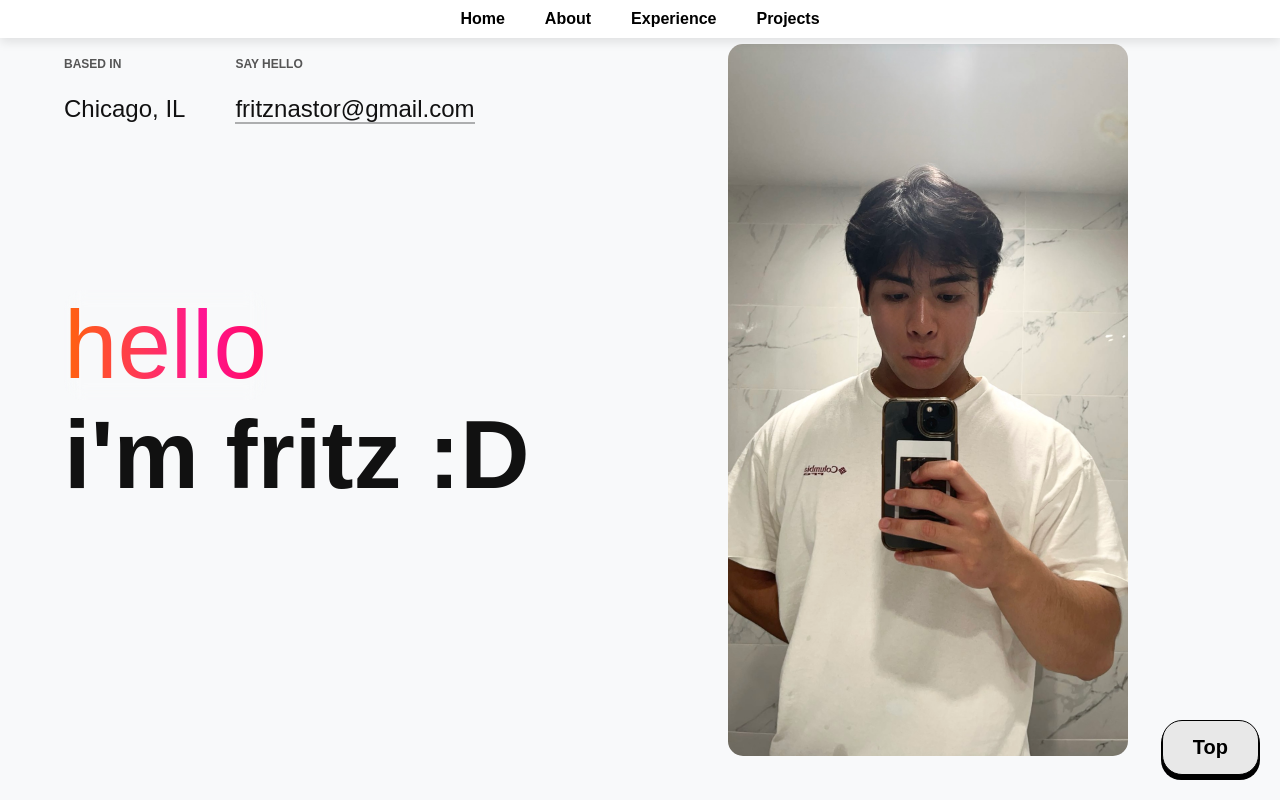
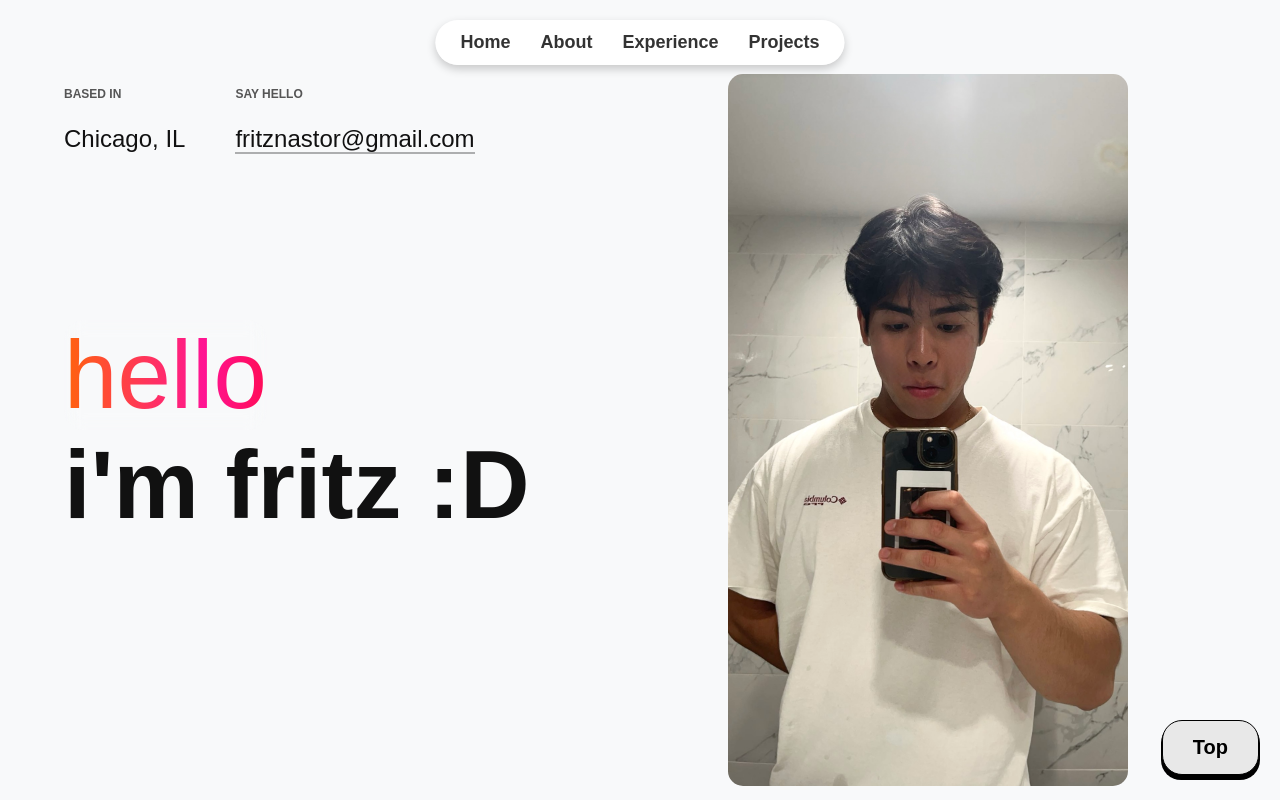
Before and after one commit to fritznastor/portfolio-website, a React (Vite) app in the folder my-portfolio/: page / in a window 1280 px wide. Shown: the top 800 px of the page. Built offline with nearby package versions, Linux system fonts and the light colour scheme.

Commit message:
navbar widget

```diff
--- a/my-portfolio/src/styles/global.css
+++ b/my-portfolio/src/styles/global.css
@@ -13,35 +13,51 @@ body {
   flex-direction: column;
 }
 
-/* Navbar Styling */
+/* Navbar Widget */
 .navbar {
-  position: fixed; /* Keeps navbar fixed at the top */
-  top: 0;
-  left: 0;
-  width: 100%;
-  background: rgba(255, 255, 255, 0.9); /* Light background with slight transparency */
-  backdrop-filter: blur(5px); /* Optional: Adds a subtle blur effect */
-  box-shadow: 0px 4px 10px rgba(0, 0, 0, 0.1); /* Adds a shadow for visibility */
-  padding: 10px 0;
-  z-index: 1000; /* Ensures it stays above all sections */
-  display: flex;
-  justify-content: center; /* Centers navbar content */
+  position: fixed; /* Keeps it at the top */
+  top: 20px; /* Adds spacing from the top */
+  left: 50%; /* Centers it horizontally */
+  transform: translateX(-50%); /* Ensures it's centered */
+  background: rgba(255, 255, 255, 0.9); /* Slight transparency */
+  padding: 12px 25px; /* Adjusts padding */
+  border-radius: 25px; /* Makes the navbar rounded */
+  box-shadow: 0px 4px 10px rgba(0, 0, 0, 0.2); /* Adds a shadow effect */
+  display: flex; /* Keeps items aligned */
   align-items: center;
+  justify-content: center;
+  gap: 30px; /* Space between items */
+  z-index: 1000; /* Ensures it stays above other elements */
+  width: auto; /* Makes it fit content */
 }
 
 /* Navbar Links */
 .navbar a {
-  color: black;
-  margin: 0 20px;
+  cursor: pointer;
+  text-decoration: none;
+  font-size: 18px;
   font-weight: bold;
-  text-decoration: none;
-  cursor: pointer;
-  transition: opacity 0.3s;
+  color: #333; /* Dark text color */
+  transition: color 0.3s ease;
 }
 
+/* Hover Effect */
 .navbar a:hover {
-  opacity: 0.7;
+  color: #be0d0d; /* Change to your preferred hover color */
 }
+
+/* Responsive Fix */
+@media (max-width: 768px) {
+  .navbar {
+      padding: 10px 20px;
+      gap: 15px; /* Less spacing on smaller screens */
+  }
+
+  .navbar a {
+      font-size: 16px; /* Slightly smaller text */
+  }
+}
+
 
 
 
--- a/my-portfolio/src/styles/home.css
+++ b/my-portfolio/src/styles/home.css
@@ -1,5 +1,6 @@
 /* Overall page styling */
 .home {
+    margin-top: 30px;
     display: flex;
     flex-direction: column;
     align-items: center;
```
